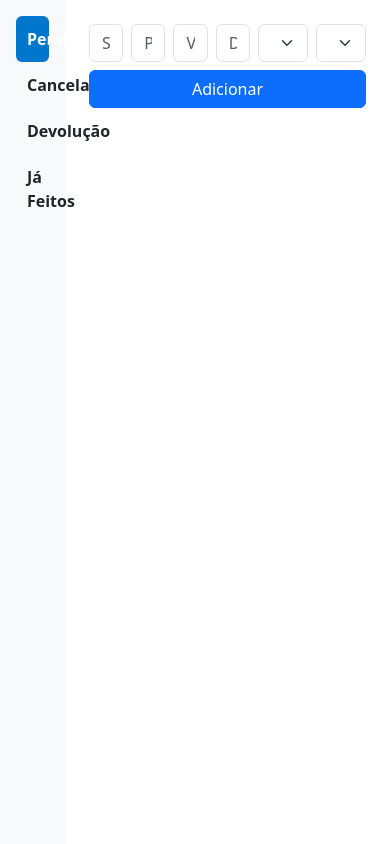
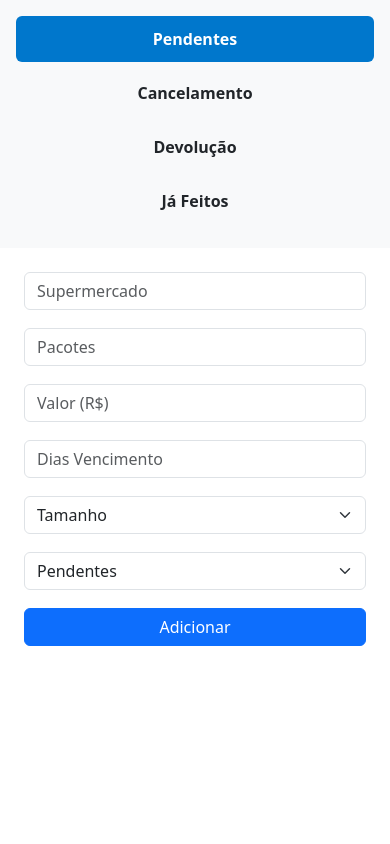
Before and after one commit to Mehranzin/Pao-Do-Sirio, a Flask app: page / in a window 390 px wide. Run offline with Flask 3, Linux system fonts and the light colour scheme.

Commit message:
agr sim papai do ceu

```diff
--- a/app.py
+++ b/app.py
@@ -4,8 +4,8 @@ import os
 
 app = Flask(__name__)
 
-# Usa a variável de ambiente DATABASE_URL ou SQLite como fallback
-app.config['SQLALCHEMY_DATABASE_URI'] = os.environ.get('DATABASE_URL') or 'sqlite:///pedidos.db'
+# Pega a URL do banco de dados PostgreSQL do Render
+app.config['SQLALCHEMY_DATABASE_URI'] = os.environ.get('DATABASE_URL')
 app.config['SQLALCHEMY_TRACK_MODIFICATIONS'] = False
 db = SQLAlchemy(app)
 
@@ -18,8 +18,8 @@ class Pedido(db.Model):
     vencimento = db.Column(db.String(20))
     status = db.Column(db.String(50))
 
-# Cria as tabelas no contexto da aplicação (Render aceita isso no deploy)
-with app.app_context():
+@app.before_first_request
+def create_tables():
     db.create_all()
 
 @app.route('/')
@@ -57,8 +57,4 @@ def apagar_pedido(pedido_id):
     db.session.commit()
     return redirect(url_for('index', status=request.args.get('status', 'Pendentes')))
 
-if __name__ == '__main__':
-    # Apenas para rodar localmente com criação de tabela
-    with app.app_context():
-        db.create_all()
-    app.run(host='0.0.0.0', port=5000)
+# Não usar app.run() no Render – quem executa é o Gunicorn
--- a/templates/index.html
+++ b/templates/index.html
@@ -2,7 +2,9 @@
 <html lang="pt-br">
   <head>
     <meta charset="UTF-8" />
-    <title>Sistema de Pedidos</title>
+    <title>BAHIJ - Pedidos</title>
+    <link rel="icon" href="{{ url_for('static', filename='logo.png') }}" />
+
     <link
       href="https://cdn.jsdelivr.net/npm/bootstrap@5.3.0/dist/css/bootstrap.min.css"
       rel="stylesheet"
@@ -23,12 +25,31 @@
         padding: 15px;
         margin-bottom: 10px;
       }
+
+      /* 🔽 Adaptação para celulares */
+      @media (max-width: 768px) {
+        .col-2 {
+          width: 100% !important;
+          height: auto !important;
+        }
+        .col-10 {
+          width: 100% !important;
+        }
+        .menu-btn {
+          margin-bottom: 8px;
+        }
+        .row.g-2 > .col {
+          flex: 100%;
+          max-width: 100%;
+          margin-bottom: 10px;
+        }
+      }
     </style>
   </head>
   <body>
     <div class="container-fluid">
-      <div class="row">
-        <div class="col-2 bg-light vh-100 p-3">
+      <div class="row flex-wrap">
+        <div class="col-2 bg-light p-3">
           <form method="get" action="/">
             <button
               name="status"
```
Also changed, not shown: static/logo.png (added).
